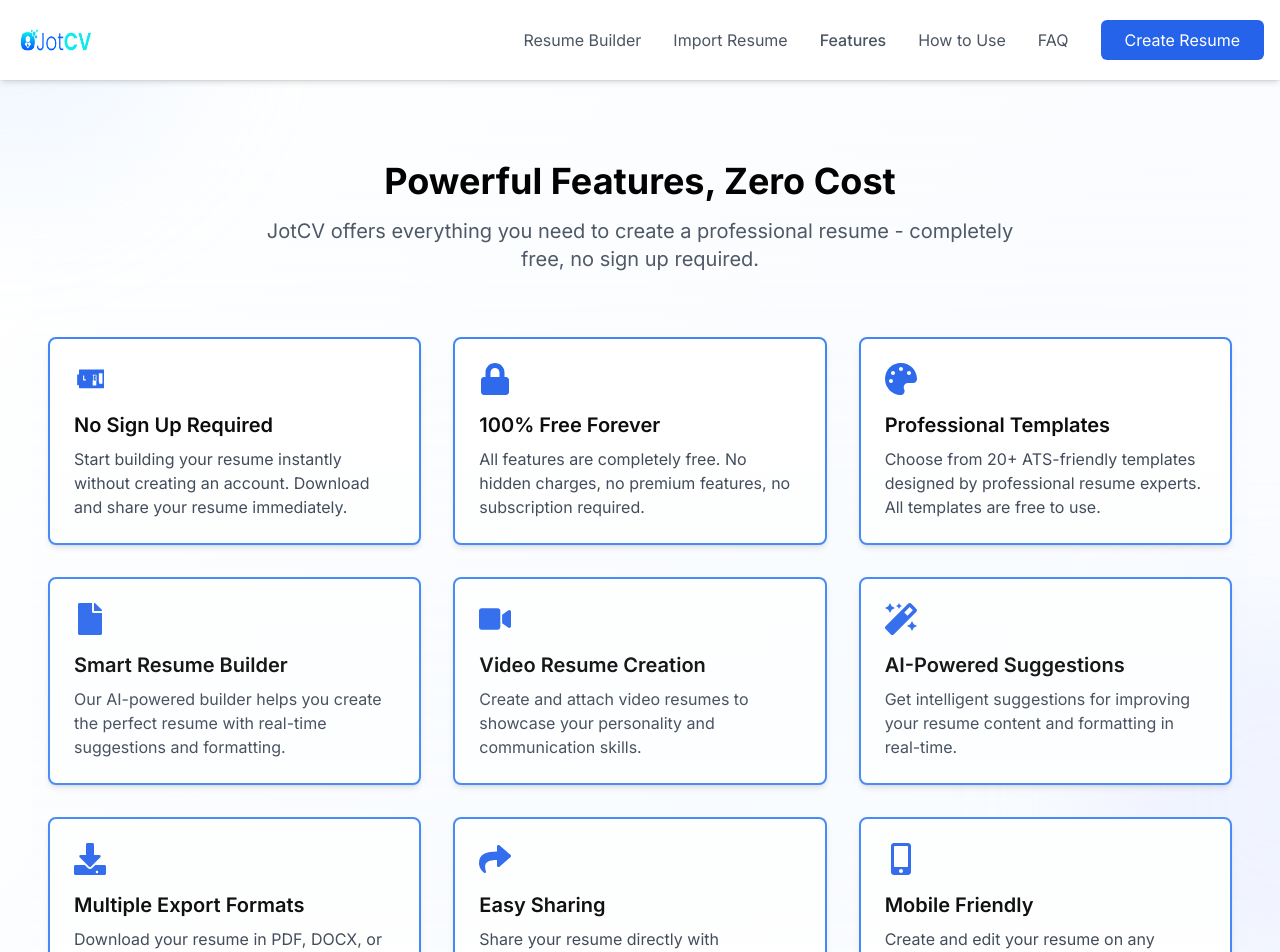
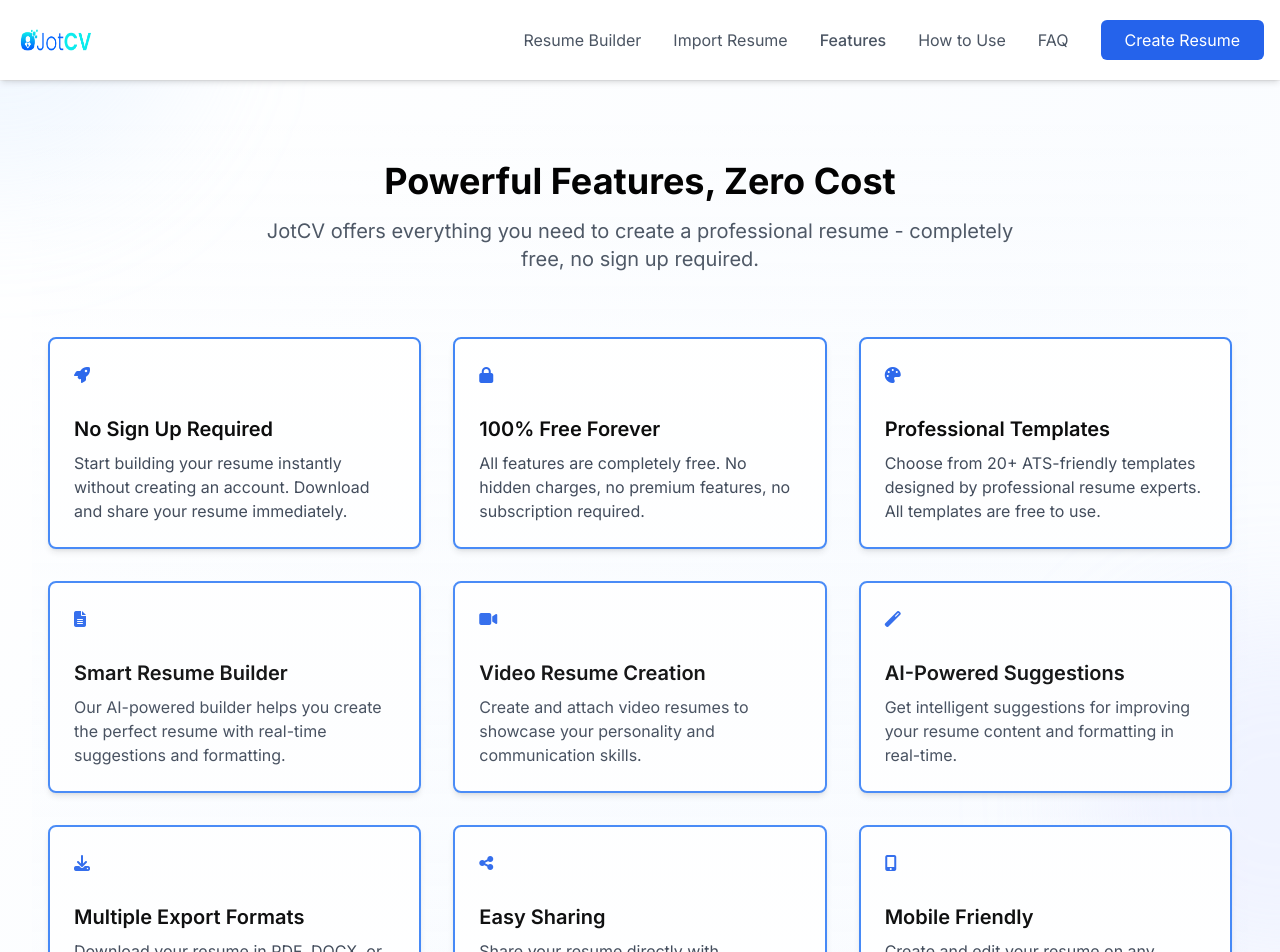
Before and after one commit to Maan20/new-jot-cv, a Next.js app: page /features in a window 1280 px wide. Shown: the top 952 px of the page. Built offline with nearby package versions, Linux system fonts and the light colour scheme.

Commit message:
not found

```diff
--- a/src/app/components/QuestionsAndAnswers.tsx
+++ b/src/app/components/QuestionsAndAnswers.tsx
@@ -31,13 +31,9 @@ export const QuestionsAndAnswers = ({ questions, className = '' }: QuestionsAndA
                         <div className="flex justify-between items-center">
                             <span className="text-lg font-semibold">{q.question}</span>
                             {openIndex === index ? (
-                                <svg className="w-5 h-5 text-gray-500" viewBox="0 0 448 512" fill="currentColor">
-                                    <path d="M240.971 130.524l194.343 194.343c9.373 9.373 9.373 24.569 0 33.941l-22.667 22.667c-9.357 9.357-24.522 9.375-33.901.04L224 227.495 69.255 381.516c-9.379 9.335-24.544 9.317-33.901-.04l-22.667-22.667c-9.373-9.373-9.373-24.569 0-33.941L207.03 130.525c9.372-9.373 24.568-9.373 33.941-.001z" />
-                                </svg>
+                                <i className="fas fa-chevron-up w-5 h-5 text-gray-500" />
                             ) : (
-                                <svg className="w-5 h-5 text-gray-500" viewBox="0 0 448 512" fill="currentColor">
-                                    <path d="M207.029 381.476L12.686 187.132c-9.373-9.373-9.373-24.569 0-33.941l22.667-22.667c9.357-9.357 24.522-9.375 33.901-.04L224 284.505l154.745-154.021c9.379-9.335 24.544-9.317 33.901.04l22.667 22.667c9.373 9.373 9.373 24.569 0 33.941L240.971 381.476c-9.373 9.372-24.569 9.372-33.942 0z" />
-                                </svg>
+                                <i className="fas fa-chevron-down w-5 h-5 text-gray-500" />
                             )}
                         </div>
                     </button>
--- a/src/app/features/page.tsx
+++ b/src/app/features/page.tsx
@@ -2,91 +2,55 @@ import React from 'react';
 
 const features = [
     {
-        icon: (
-            <svg className="w-8 h-8 text-blue-600" viewBox="0 0 448 512" fill="currentColor">
-                <path d="M272.1 204.2v71.1c0 1.8-1.4 3.2-3.2 3.2h-11.4c-1.1 0-2.1-.6-2.6-1.3l-32.6-44v42.2c0 1.8-1.4 3.2-3.2 3.2h-11.4c-1.8 0-3.2-1.4-3.2-3.2v-71.1c0-1.8 1.4-3.2 3.2-3.2h11.4c1.1 0 2.1.6 2.6 1.3l32.6 44v-42.2c0-1.8 1.4-3.2 3.2-3.2h11.4c1.8 0 3.2 1.4 3.2 3.2zm-82-3.2h-11.4c-1.8 0-3.2 1.4-3.2 3.2v71.1c0 1.8 1.4 3.2 3.2 3.2h11.4c1.8 0 3.2-1.4 3.2-3.2v-71.1c0-1.7-1.4-3.2-3.2-3.2zm-27.5 59.6h-31.1v-56.4c0-1.8-1.4-3.2-3.2-3.2h-11.4c-1.8 0-3.2 1.4-3.2 3.2v71.1c0 .9.3 1.6.9 2.2.6.5 1.3.9 2.2.9h45.7c1.8 0 3.2-1.4 3.2-3.2v-11.4c0-1.7-1.4-3.2-3.1-3.2zM332.1 201h-45.7c-1.7 0-3.2 1.4-3.2 3.2v71.1c0 1.7 1.4 3.2 3.2 3.2h45.7c1.8 0 3.2-1.4 3.2-3.2v-11.4c0-1.8-1.4-3.2-3.2-3.2H301v-12h31.1c1.8 0 3.2-1.4 3.2-3.2V234c0-1.8-1.4-3.2-3.2-3.2H301v-12h31.1c1.8 0 3.2-1.4 3.2-3.2v-11.4c-.1-1.7-1.5-3.2-3.2-3.2zM448 113.6V399c-.6 3.5-3.8 6.2-7.3 6.2H56c-4.4 0-8-3.6-8-8V113c0-4.4 3.6-8 8-8h385c3.5 0 6.2 2.8 6.2 6.2v2.4zm-77.1 48.7c-3.2 0-5.8 2.6-5.8 5.8v160c0 3.2 2.6 5.8 5.8 5.8h46.5c3.2 0 5.8-2.6 5.8-5.8v-160c0-3.2-2.6-5.8-5.8-5.8h-46.5zm0 192H325v-160c0-3.2-2.6-5.8-5.8-5.8h-46.5c-3.2 0-5.8 2.6-5.8 5.8v160c0 3.2 2.6 5.8 5.8 5.8h46.5c3.2 0 5.8-2.6 5.8-5.8v-54.2h45.8v54.2c0 3.2 2.6 5.8 5.8 5.8zm-160 0h-46.5c-3.2 0-5.8-2.6-5.8-5.8v-160c0-3.2 2.6-5.8 5.8-5.8h46.5c3.2 0 5.8 2.6 5.8 5.8v160c0 3.2-2.6 5.8-5.8 5.8zm-160 0H24.5c-3.2 0-5.8-2.6-5.8-5.8v-160c0-3.2 2.6-5.8 5.8-5.8h46.5c3.2 0 5.8 2.6 5.8 5.8v160c0 3.2-2.6 5.8-5.8 5.8z" />
-            </svg>
-        ),
+        icon: <i className="fas fa-rocket w-8 h-8 text-blue-600" />,
         title: "No Sign Up Required",
         description: "Start building your resume instantly without creating an account. Download and share your resume immediately.",
         highlight: true
     },
     {
-        icon: (
-            <svg className="w-8 h-8 text-blue-600" viewBox="0 0 448 512" fill="currentColor">
-                <path d="M400 224h-24v-72C376 68.2 307.8 0 224 0S72 68.2 72 152v72H48c-26.5 0-48 21.5-48 48v192c0 26.5 21.5 48 48 48h352c26.5 0 48-21.5 48-48V272c0-26.5-21.5-48-48-48zm-104 0H152v-72c0-39.7 32.3-72 72-72s72 32.3 72 72v72z" />
-            </svg>
-        ),
+        icon: <i className="fas fa-lock w-8 h-8 text-blue-600" />,
         title: "100% Free Forever",
         description: "All features are completely free. No hidden charges, no premium features, no subscription required.",
         highlight: true
     },
     {
-        icon: (
-            <svg className="w-8 h-8 text-blue-600" viewBox="0 0 512 512" fill="currentColor">
-                <path d="M204.3 5C104.9 24.4 24.8 104.5 5.4 203.9c-37 187 131.7 326.4 258.8 306.7 41.2-6.4 61.4-54.6 42.5-91.7-23.1-45.4 9.9-98.4 60.9-98.4h79.7c35.8 0 64.8-29.6 64.9-65.3C511.5 97.1 368.1-26.9 204.3 5zM96 320c-17.7 0-32-14.3-32-32s14.3-32 32-32 32 14.3 32 32-14.3 32-32 32zm32-128c-17.7 0-32-14.3-32-32s14.3-32 32-32 32 14.3 32 32-14.3 32-32 32zm128-64c-17.7 0-32-14.3-32-32s14.3-32 32-32 32 14.3 32 32-14.3 32-32 32zm128 64c-17.7 0-32-14.3-32-32s14.3-32 32-32 32 14.3 32 32-14.3 32-32 32z" />
-            </svg>
-        ),
+        icon: <i className="fas fa-palette w-8 h-8 text-blue-600" />,
         title: "Professional Templates",
         description: "Choose from 20+ ATS-friendly templates designed by professional resume experts. All templates are free to use.",
         highlight: true
     },
     {
-        icon: (
-            <svg className="w-8 h-8 text-blue-600" viewBox="0 0 384 512" fill="currentColor">
-                <path d="M224 136V0H24C10.7 0 0 10.7 0 24v464c0 13.3 10.7 24 24 24h336c13.3 0 24-10.7 24-24V160H248c-13.2 0-24-10.8-24-24zm160-14.1v6.1H256V0h6.1c6.4 0 12.5 2.5 17 7l97.9 98c4.5 4.5 7 10.6 7 16.9z" />
-            </svg>
-        ),
+        icon: <i className="fas fa-file-alt w-8 h-8 text-blue-600" />,
         title: "Smart Resume Builder",
         description: "Our AI-powered builder helps you create the perfect resume with real-time suggestions and formatting.",
         highlight: true
     },
     {
-        icon: (
-            <svg className="w-8 h-8 text-blue-600" viewBox="0 0 576 512" fill="currentColor">
-                <path d="M336.2 64H47.8C21.4 64 0 85.4 0 111.8v288.4C0 426.6 21.4 448 47.8 448h288.4c26.4 0 47.8-21.4 47.8-47.8V111.8c0-26.4-21.4-47.8-47.8-47.8zm189.4 37.7L416 177.3v157.4l109.6 75.5c21.3 14.6 50.4-.3 50.4-25.8V127.5c0-25.4-29.1-40.4-50.4-25.8z" />
-            </svg>
-        ),
+        icon: <i className="fas fa-video w-8 h-8 text-blue-600" />,
         title: "Video Resume Creation",
         description: "Create and attach video resumes to showcase your personality and communication skills.",
         highlight: true
     },
     {
-        icon: (
-            <svg className="w-8 h-8 text-blue-600" viewBox="0 0 512 512" fill="currentColor">
-                <path d="M224 96l16-32 32-16-32-16-16-32-16 32-32 16 32 16 16 32zM80 160l26.66-53.33L160 80l-53.34-26.67L80 0 53.34 53.33 0 80l53.34 26.67L80 160zm352 128l-26.66 53.33L352 368l53.34 26.67L432 448l26.66-53.33L512 368l-53.34-26.67L432 288zm70.62-193.77L417.77 9.38C411.53 3.12 403.34 0 395.15 0c-8.19 0-16.38 3.12-22.63 9.38L9.38 372.52c-12.5 12.5-12.5 32.76 0 45.25l84.85 84.85c6.25 6.25 14.44 9.37 22.62 9.37 8.19 0 16.38-3.12 22.63-9.37l363.14-363.15c12.5-12.48 12.5-32.75 0-45.24zM359.45 203.46l-50.91-50.91 86.6-86.6 50.91 50.91-86.6 86.6z" />
-            </svg>
-        ),
+        icon: <i className="fas fa-magic w-8 h-8 text-blue-600" />,
         title: "AI-Powered Suggestions",
         description: "Get intelligent suggestions for improving your resume content and formatting in real-time.",
         highlight: true
     },
     {
-        icon: (
-            <svg className="w-8 h-8 text-blue-600" viewBox="0 0 512 512" fill="currentColor">
-                <path d="M216 0h80c13.3 0 24 10.7 24 24v168h87.7c17.8 0 26.7 21.5 14.1 34.1L269.7 378.3c-7.5 7.5-19.8 7.5-27.3 0L90.1 226.1c-12.6-12.6-3.7-34.1 14.1-34.1H192V24c0-13.3 10.7-24 24-24zm296 376v112c0 13.3-10.7 24-24 24H24c-13.3 0-24-10.7-24-24V376c0-13.3 10.7-24 24-24h146.7l49 49c20.1 20.1 52.5 20.1 72.6 0l49-49H488c13.3 0 24 10.7 24 24zm-124 88c0-11-9-20-20-20s-20 9-20 20 9 20 20 20 20-9 20-20z" />
-            </svg>
-        ),
+        icon: <i className="fas fa-download w-8 h-8 text-blue-600" />,
         title: "Multiple Export Formats",
         description: "Download your resume in PDF, DOCX, or TXT formats. All formats are optimized for ATS systems.",
         highlight: true
     },
     {
-        icon: (
-            <svg className="w-8 h-8 text-blue-600" viewBox="0 0 512 512" fill="currentColor">
-                <path d="M503.691 189.836L327.687 37.851C312.281 24.546 288 35.347 288 56.015v80.053C127.371 137.907 0 170.1 0 322.326c0 61.441 39.581 122.309 83.333 154.132 13.653 9.931 33.111-2.533 28.077-18.631C66.066 312.814 132.917 274.316 288 272.085V360c0 20.7 24.3 31.453 39.687 18.164l176.004-152c11.071-9.562 11.086-26.753 0-36.328z" />
-            </svg>
-        ),
+        icon: <i className="fas fa-share-alt w-8 h-8 text-blue-600" />,
         title: "Easy Sharing",
         description: "Share your resume directly with employers via email or generate a shareable link.",
         highlight: true
     },
     {
-        icon: (
-            <svg className="w-8 h-8 text-blue-600" viewBox="0 0 320 512" fill="currentColor">
-                <path d="M272 0H48C21.5 0 0 21.5 0 48v416c0 26.5 21.5 48 48 48h224c26.5 0 48-21.5 48-48V48c0-26.5-21.5-48-48-48zM160 480c-17.7 0-32-14.3-32-32s14.3-32 32-32 32 14.3 32 32-14.3 32-32 32zm112-108c0 6.6-5.4 12-12 12H60c-6.6 0-12-5.4-12-12V60c0-6.6 5.4-12 12-12h200c6.6 0 12 5.4 12 12v312z" />
-            </svg>
-        ),
+        icon: <i className="fas fa-mobile-alt w-8 h-8 text-blue-600" />,
         title: "Mobile Friendly",
         description: "Create and edit your resume on any device - desktop, tablet, or mobile.",
         highlight: true
--- a/src/app/layout.tsx
+++ b/src/app/layout.tsx
@@ -18,6 +18,13 @@ export default function RootLayout({
   return (
     <html lang="en" className="scroll-smooth">
       <head>
+        <link
+          rel="stylesheet"
+          href="https://cdnjs.cloudflare.com/ajax/libs/font-awesome/6.5.1/css/all.min.css"
+          integrity="sha512-DTOQO9RWCH3ppGqcWaEA1BIZOC6xxalwEsw9c2QQeAIftl+Vegovlnee1c9QX4TctnWMn13TZye+giMm8e2LwA=="
+          crossOrigin="anonymous"
+          referrerPolicy="no-referrer"
+        />
         <Script
           id="structured-data"
           type="application/ld+json"
```
